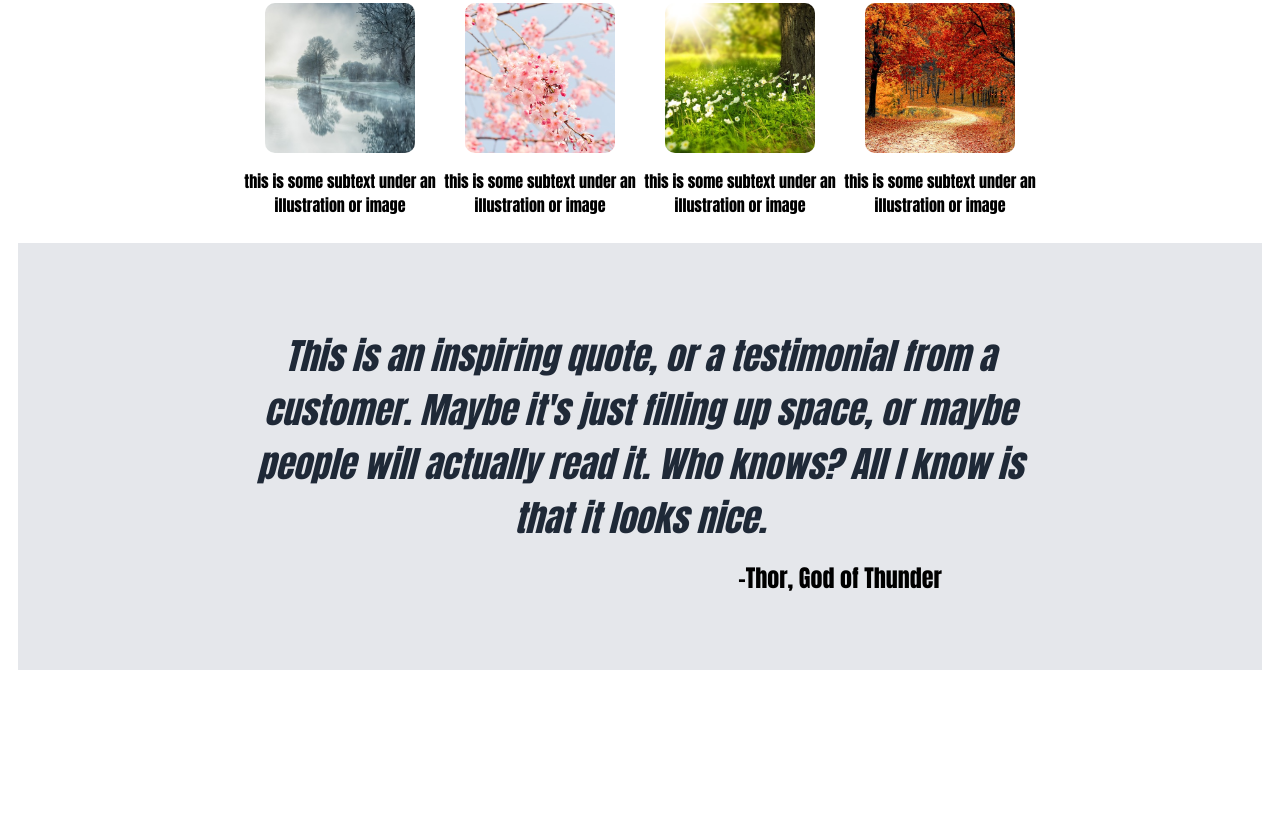
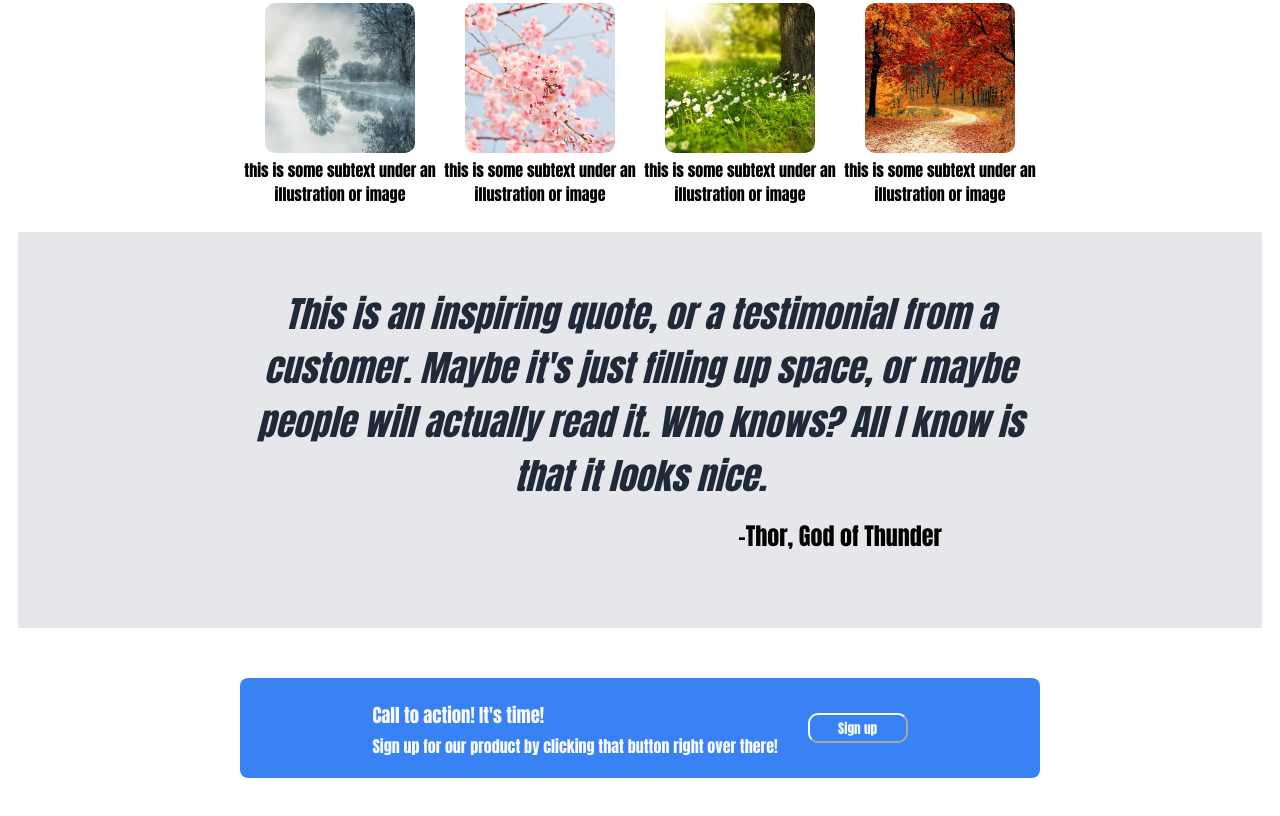
Before and after one commit to brudbadin/odin-landing-page, a plain HTML site: page index.html in a window 1280 px wide. Shown: the part 564-1380 px from the top of the page. Before the commit the page ends 1244 px from the top, so only its background shows below. Drawn offline with Linux system fonts and the light colour scheme.

Commit message:
Add section four to the page

```diff
--- a/index.html
+++ b/index.html
@@ -56,11 +56,23 @@
             </div>
         </div>
     </div>
+
     <div class="sect-three">
         <p class="quote">This is an inspiring quote, or a testimonial from a customer. Maybe it's just filling up space,
             or maybe people will actually read it. Who knows? All I know is that it looks nice.</p>
         <p class="quote-ref">-Thor, God of Thunder</p>
     </div>
 
+    <div class="sect-four">
+        <div>
+            <h3>Call to action! It's time!</h3>
+            <p>Sign up for our product by clicking that button right over there!</p>
+        </div>
+        <button class="button-two">
+            Sign up
+        </button>
+
+    </div>
+
 </body>
 </html>
--- a/styles.css
+++ b/styles.css
@@ -43,6 +43,19 @@
     margin:10px;
     align-items: center;
     padding: 50px;
+}
+
+.sect-four {
+    display: flex;
+    align-items: center;
+    justify-content: center;
+    border-radius: 8px;
+    margin: 50px auto;
+    background-color: #3882F6;
+    width: 800px;
+    height: 100px;
+    color: #F9FAF8;
+    gap: 30px;
 }
 
 .hero-main {
@@ -130,3 +143,16 @@ button {
     width: 100px;
     height: 30px;
 }
+
+h3 {
+    margin-bottom: 0px;
+}
+
+p {
+    margin-top: 5px;
+}
+
+.button-two {
+    border-color: #F9FAF8;
+    border-width: 2px;
+}
```
